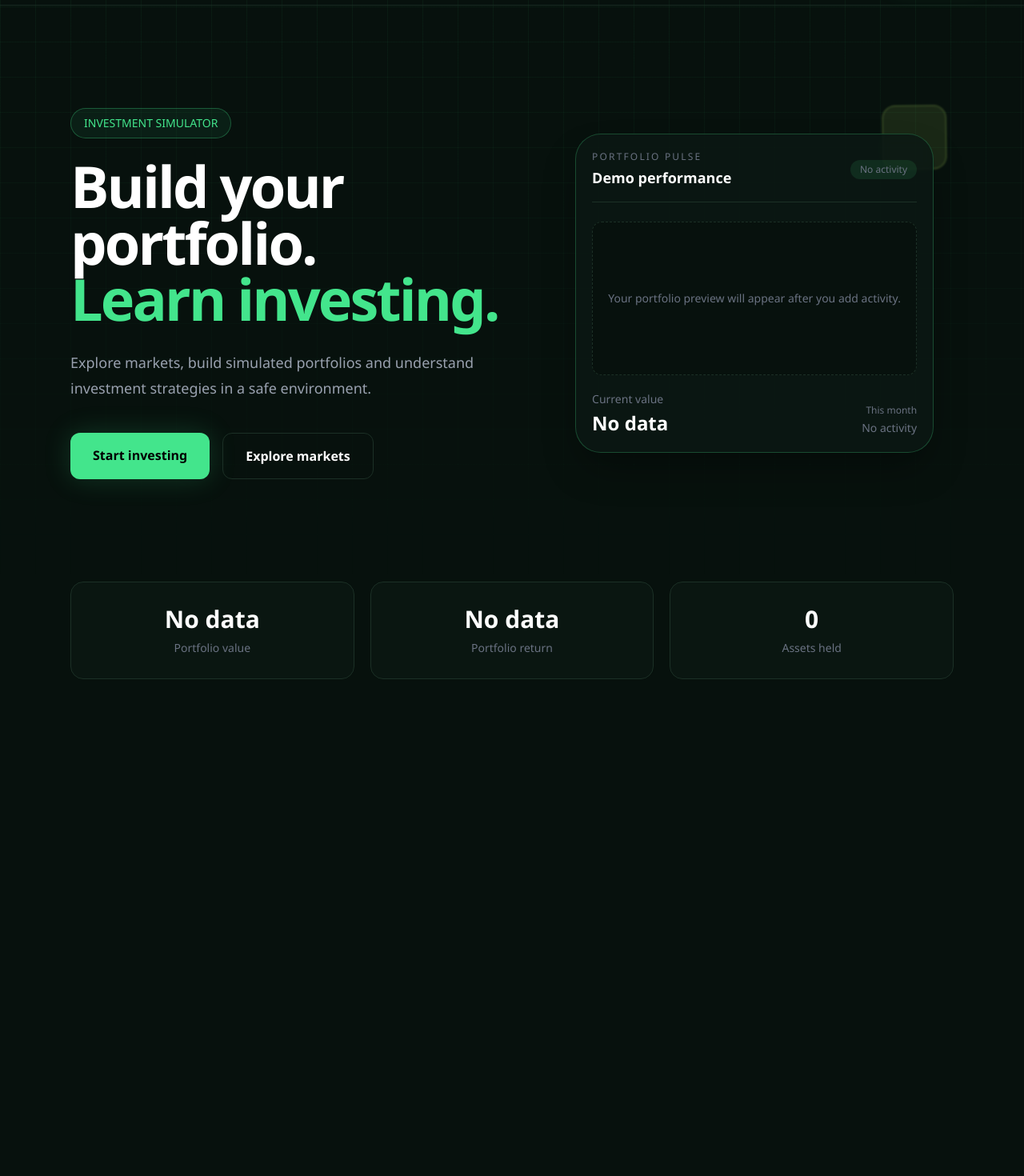
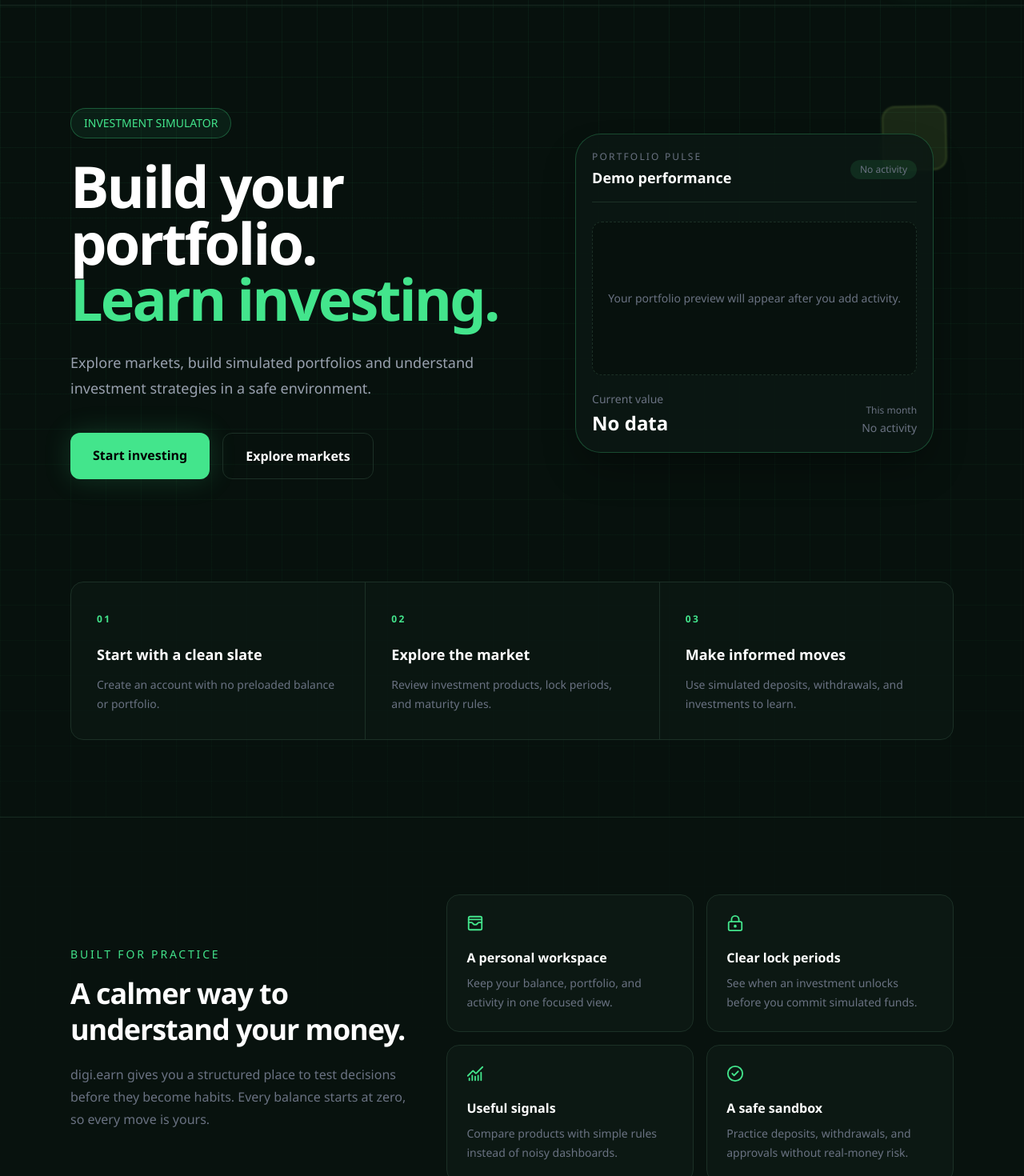
Before and after one commit to kartz8706-glitch/digiearn, a Next.js app: page / in a window 1280 px wide. Shown: the part 80-1550 px from the top of the page at 80% size. Before the commit the page ends 1009 px from the top, so only its background shows below. Built offline with nearby package versions, Linux system fonts and the light colour scheme; no server answers.

Commit message:
Polish responsive animations and styling

```diff
--- a/app/globals.css
+++ b/app/globals.css
@@ -70,6 +70,94 @@ select:focus-visible {
   animation: pulse-line 2.8s ease-in-out infinite;
 }
 
+.page-enter {
+  animation: page-enter 650ms cubic-bezier(0.2, 0.8, 0.2, 1) both;
+}
+
+.surface {
+  position: relative;
+  overflow: hidden;
+  border: 1px solid rgba(28, 48, 38, 0.9);
+  background: linear-gradient(145deg, rgba(12, 24, 19, 0.96), rgba(8, 18, 13, 0.88));
+  box-shadow: 0 18px 60px rgba(0, 0, 0, 0.13);
+}
+
+.surface::before {
+  position: absolute;
+  inset: 0;
+  pointer-events: none;
+  content: "";
+  background: linear-gradient(120deg, rgba(67, 229, 140, 0.06), transparent 28%, transparent 72%, rgba(199, 243, 107, 0.025));
+  opacity: 0;
+  transition: opacity 240ms ease;
+}
+
+.surface:hover::before { opacity: 1; }
+
+.lift-on-hover {
+  transition: transform 220ms cubic-bezier(0.2, 0.8, 0.2, 1), border-color 220ms ease, box-shadow 220ms ease;
+}
+
+.lift-on-hover:hover {
+  border-color: rgba(67, 229, 140, 0.42);
+  box-shadow: 0 20px 70px rgba(0, 0, 0, 0.24), 0 0 34px rgba(67, 229, 140, 0.05);
+  transform: translateY(-4px);
+}
+
+.stagger-item {
+  animation: rise-in 600ms cubic-bezier(0.2, 0.8, 0.2, 1) both;
+}
+
+.stagger-item:nth-child(2) { animation-delay: 80ms; }
+.stagger-item:nth-child(3) { animation-delay: 160ms; }
+.stagger-item:nth-child(4) { animation-delay: 240ms; }
+
+.shimmer {
+  position: relative;
+  overflow: hidden;
+}
+
+.shimmer::after {
+  position: absolute;
+  inset: 0;
+  content: "";
+  background: linear-gradient(105deg, transparent 35%, rgba(255, 255, 255, 0.06) 50%, transparent 65%);
+  transform: translateX(-120%);
+  animation: shimmer 4.5s ease-in-out infinite;
+}
+
+.mobile-menu-enter {
+  animation: mobile-menu-enter 360ms cubic-bezier(0.2, 0.8, 0.2, 1) both;
+  transform-origin: top center;
+}
+
+.mobile-menu-enter a,
+.mobile-menu-enter button {
+  animation: mobile-link-enter 420ms cubic-bezier(0.2, 0.8, 0.2, 1) both;
+}
+
+.mobile-menu-enter a:nth-child(2), .mobile-menu-enter button:nth-child(2) { animation-delay: 45ms; }
+.mobile-menu-enter a:nth-child(3), .mobile-menu-enter button:nth-child(3) { animation-delay: 90ms; }
+.mobile-menu-enter a:nth-child(4), .mobile-menu-enter button:nth-child(4) { animation-delay: 135ms; }
+.mobile-menu-enter a:nth-child(5), .mobile-menu-enter button:nth-child(5) { animation-delay: 180ms; }
+.mobile-menu-enter a:nth-child(6), .mobile-menu-enter button:nth-child(6) { animation-delay: 225ms; }
+.mobile-menu-enter a:nth-child(7), .mobile-menu-enter button:nth-child(7) { animation-delay: 270ms; }
+
+@media (max-width: 767px) {
+  .touch-lift:active,
+  .lift-on-hover:active {
+    transform: scale(0.985) translateY(1px);
+  }
+
+  .mobile-card {
+    animation: mobile-card-enter 600ms cubic-bezier(0.2, 0.8, 0.2, 1) both;
+  }
+
+  .mobile-card:nth-child(2) { animation-delay: 70ms; }
+  .mobile-card:nth-child(3) { animation-delay: 140ms; }
+  .mobile-card:nth-child(4) { animation-delay: 210ms; }
+}
+
 @keyframes rise-in {
   from { opacity: 0; transform: translateY(22px); }
   to { opacity: 1; transform: translateY(0); }
@@ -78,6 +166,31 @@ select:focus-visible {
 @keyframes nav-enter {
   from { opacity: 0; transform: translateY(-12px); }
   to { opacity: 1; transform: translateY(0); }
+}
+
+@keyframes page-enter {
+  from { opacity: 0; transform: translateY(14px); }
+  to { opacity: 1; transform: translateY(0); }
+}
+
+@keyframes shimmer {
+  0%, 55% { transform: translateX(-120%); }
+  100% { transform: translateX(120%); }
+}
+
+@keyframes mobile-menu-enter {
+  from { opacity: 0; transform: scaleY(0.92) translateY(-8px); }
+  to { opacity: 1; transform: scaleY(1) translateY(0); }
+}
+
+@keyframes mobile-link-enter {
+  from { opacity: 0; transform: translateX(-10px); }
+  to { opacity: 1; transform: translateX(0); }
+}
+
+@keyframes mobile-card-enter {
+  from { opacity: 0; transform: translateY(16px) scale(0.985); }
+  to { opacity: 1; transform: translateY(0) scale(1); }
 }
 
 @keyframes float-slow {
--- a/app/page.tsx
+++ b/app/page.tsx
@@ -1,4 +1,11 @@
 import Link from "next/link";
+import {
+  ArrowRight,
+  ChartNoAxesCombined,
+  CircleCheck,
+  LockKeyhole,
+  WalletCards,
+} from "lucide-react";
 
 export default function Home() {
   return (
@@ -79,21 +86,64 @@ export default function Home() {
         </div>
       </section>
 
-      <section className="relative z-10 mx-auto grid max-w-6xl gap-5 px-6 pb-20 md:grid-cols-3">
-        {[
-          ["No data", "Portfolio value"],
-          ["No data", "Portfolio return"],
-          ["0", "Assets held"],
-        ].map(([value, label]) => (
-          <div
-            key={label}
-            className="rise-in rounded-2xl border border-[#1c3026] bg-[#0c1813]/80 p-7 text-center backdrop-blur hover:-translate-y-1 hover:border-[#43e58c]/40"
-          >
-            <p className="text-3xl font-bold">{value}</p>
-            <p className="mt-2 text-sm text-gray-500">{label}</p>
+      <section className="relative z-10 mx-auto max-w-6xl px-6 pb-24">
+        <div className="grid overflow-hidden rounded-2xl border border-[#1c3026] bg-[#0c1813]/80 md:grid-cols-3">
+          {[
+            ["01", "Start with a clean slate", "Create an account with no preloaded balance or portfolio."],
+            ["02", "Explore the market", "Review investment products, lock periods, and maturity rules."],
+            ["03", "Make informed moves", "Use simulated deposits, withdrawals, and investments to learn."],
+          ].map(([number, title, description], index) => (
+            <div key={title} className={`p-6 md:p-8 ${index > 0 ? "border-t border-[#1c3026] md:border-l md:border-t-0" : ""}`}>
+              <span className="text-xs font-semibold tracking-[0.2em] text-[#43e58c]">{number}</span>
+              <h2 className="mt-5 text-lg font-semibold">{title}</h2>
+              <p className="mt-3 text-sm leading-6 text-gray-500">{description}</p>
+            </div>
+          ))}
+        </div>
+      </section>
+
+      <section className="relative z-10 border-y border-[#1c3026]/80 bg-[#09130f]/80">
+        <div className="mx-auto grid max-w-6xl gap-12 px-6 py-24 lg:grid-cols-[0.8fr_1.2fr] lg:items-center">
+          <div>
+            <p className="text-sm font-medium tracking-[0.2em] text-[#43e58c]">BUILT FOR PRACTICE</p>
+            <h2 className="mt-4 max-w-md text-4xl font-bold leading-tight tracking-[-0.03em]">A calmer way to understand your money.</h2>
+            <p className="mt-5 max-w-md leading-7 text-gray-500">digi.earn gives you a structured place to test decisions before they become habits. Every balance starts at zero, so every move is yours.</p>
           </div>
-        ))}
+
+          <div className="grid gap-4 sm:grid-cols-2">
+            {[
+              [WalletCards, "A personal workspace", "Keep your balance, portfolio, and activity in one focused view."],
+              [LockKeyhole, "Clear lock periods", "See when an investment unlocks before you commit simulated funds."],
+              [ChartNoAxesCombined, "Useful signals", "Compare products with simple rules instead of noisy dashboards."],
+              [CircleCheck, "A safe sandbox", "Practice deposits, withdrawals, and approvals without real-money risk."],
+            ].map(([Icon, title, description]) => {
+              const FeatureIcon = Icon as typeof WalletCards;
+              return (
+                <div key={title as string} className="rounded-2xl border border-[#1c3026] bg-[#0c1813] p-6 transition hover:-translate-y-1 hover:border-[#43e58c]/40">
+                  <FeatureIcon size={22} className="text-[#43e58c]" />
+                  <h3 className="mt-5 font-semibold">{title as string}</h3>
+                  <p className="mt-2 text-sm leading-6 text-gray-500">{description as string}</p>
+                </div>
+              );
+            })}
+          </div>
+        </div>
       </section>
+
+      <section className="relative z-10 mx-auto max-w-6xl px-6 py-24">
+        <div className="overflow-hidden rounded-[2rem] border border-[#43e58c]/25 bg-[#43e58c]/[0.07] px-6 py-12 text-center sm:px-12">
+          <p className="text-sm font-medium tracking-[0.2em] text-[#43e58c]">READY WHEN YOU ARE</p>
+          <h2 className="mx-auto mt-4 max-w-2xl text-4xl font-bold tracking-[-0.03em]">Turn curiosity into a repeatable investing process.</h2>
+          <p className="mx-auto mt-5 max-w-xl leading-7 text-gray-400">Set up your free simulator workspace and make your first decision with context, not pressure.</p>
+          <Link href="/signup" className="mt-8 inline-flex items-center rounded-xl bg-[#43e58c] px-6 py-4 font-semibold text-black shadow-[0_0_34px_rgba(67,229,140,0.18)] hover:-translate-y-1 hover:bg-[#c7f36b]">
+            Create your workspace <ArrowRight size={18} className="ml-2" />
+          </Link>
+        </div>
+      </section>
+
+      <footer className="relative z-10 border-t border-[#1c3026] px-6 py-8 text-center text-sm text-gray-600">
+        <p>digi.earn is a simulated investing environment for learning and practice.</p>
+      </footer>
     </main>
   );
 }
--- a/components/Sidebar.tsx
+++ b/components/Sidebar.tsx
@@ -55,7 +55,11 @@ export default function Sidebar() {
   const pathname = usePathname();
 
   return (
-    <aside className="fixed left-0 top-16 bottom-0 hidden w-64 border-r border-[#1c3026] bg-[#09130f] p-4 md:block">
+    <aside className="page-enter fixed bottom-0 left-0 top-16 hidden w-64 border-r border-[#1c3026] bg-[#09130f]/90 p-4 shadow-2xl shadow-black/10 backdrop-blur-xl md:block">
+      <div className="mb-6 rounded-2xl border border-[#43e58c]/15 bg-[#43e58c]/[0.04] p-4">
+        <p className="text-xs font-semibold uppercase tracking-[0.18em] text-[#43e58c]">Workspace</p>
+        <p className="mt-2 text-sm text-gray-500">Your learning console</p>
+      </div>
       <nav className="space-y-2">
         {userLinks.map((link) => {
           const Icon = link.icon;
@@ -69,13 +73,13 @@ export default function Sidebar() {
             <Link
               key={link.href}
               href={link.href}
-              className={`flex items-center gap-3 rounded-xl px-4 py-3 text-sm transition ${
+              className={`group flex items-center gap-3 rounded-xl px-4 py-3 text-sm transition ${
                 active
                   ? "bg-[#43e58c] font-semibold text-black"
-                  : "text-gray-400 hover:bg-[#102019] hover:text-white"
+                  : "text-gray-400 hover:translate-x-1 hover:bg-[#102019] hover:text-white"
               }`}
             >
-              <Icon size={19} />
+              <Icon size={19} className="transition group-hover:scale-110" />
               {link.name}
             </Link>
           );
--- a/components/StatCard.tsx
+++ b/components/StatCard.tsx
@@ -12,10 +12,10 @@ export default function StatCard({
   positive = true,
 }: StatCardProps) {
   return (
-    <div className="rounded-2xl border border-[#1c3026] bg-[#0c1813] p-5">
+    <div className="surface lift-on-hover mobile-card stagger-item rounded-2xl p-5">
       <p className="text-sm text-gray-500">{title}</p>
 
-      <h3 className="mt-3 text-2xl font-bold">{value}</h3>
+      <h3 className="mt-3 text-2xl font-bold tracking-tight">{value}</h3>
 
       {change && (
         <p
```
Also changed, not shown: app/admin/page.tsx (+5 -5 lines), app/dashboard/page.tsx (+10 -10 lines), components/Navbar.tsx (+43 -4 lines).
